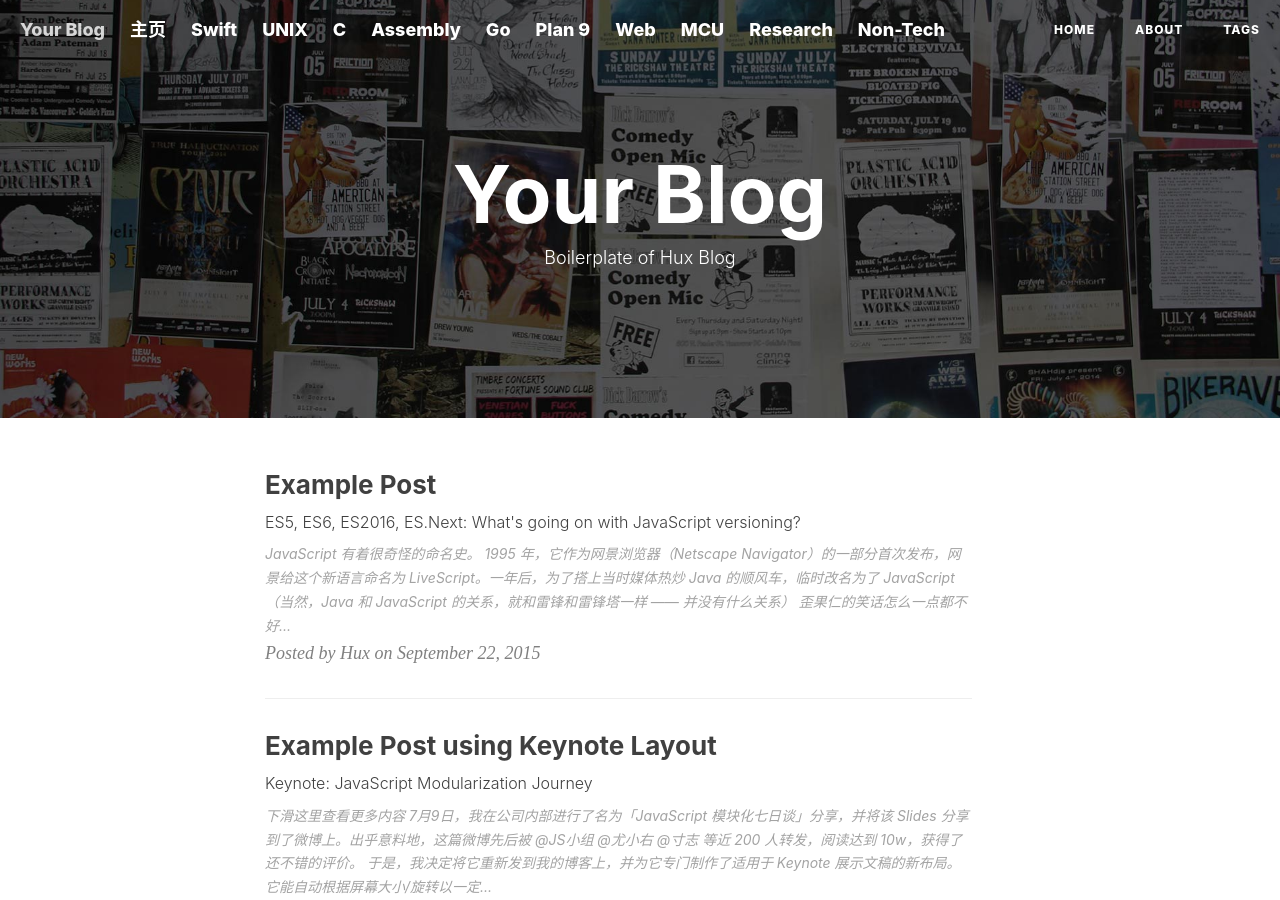
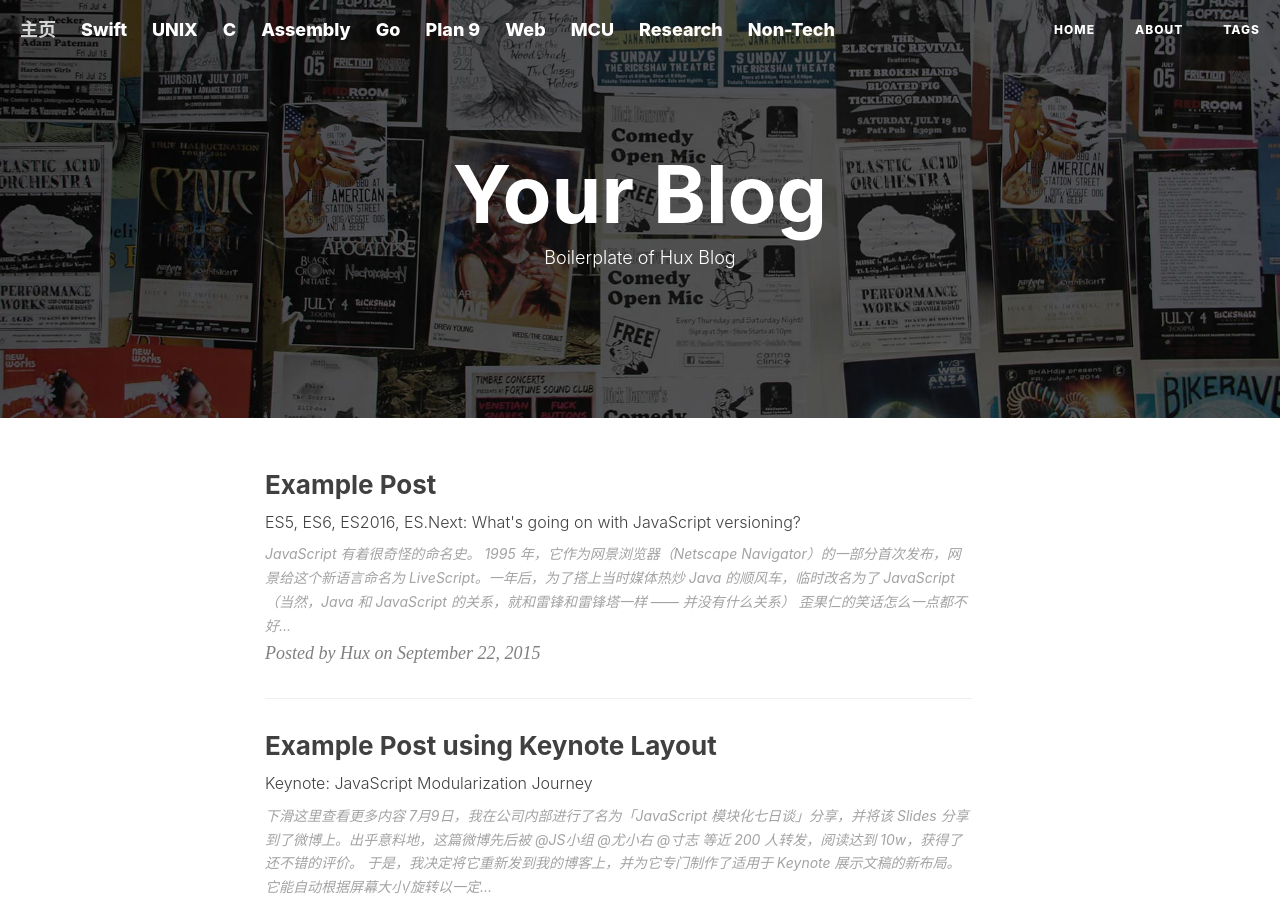
Before and after one commit to skiesclear/clearday, a Jekyll site: the page built from index.html, in a window 1280 px wide and 900 px high. Built offline with Jekyll 4.4.1, drawn with Linux system fonts in a browser that asks for light colours; nearby versions of some CDN libraries; the list of posts is cut into pages by our own code.

Commit message:
Update navigation.html

```diff
--- a/_includes/navigation.html
+++ b/_includes/navigation.html
@@ -3,9 +3,9 @@
     <div class="container-fluid">
         <!-- Brand and toggle get grouped for better mobile display -->
         <div class="navbar-header">
-            <a class="navbar-brand" href="{{ site.baseurl }}/">{{ site.title }}</a>
+<!--             <a class="navbar-brand" href="{{ site.baseurl }}/">{{ site.title }}</a> -->
             {% for item in site.data.navigation %}
-                <a href="{{ item.link }}" class="navbar-brand">
+                <a class="navbar-brand" href="{{ item.link | prepend: site.baseurl }}">
                     {{ item.name }}
                 </a>
             {% endfor %}
```
